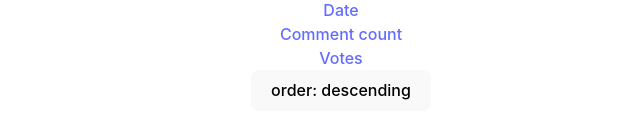
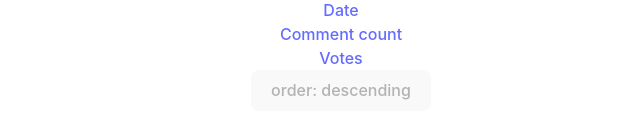
Before and after one commit to rob-Lehane/nc-news, a React (Vite) app in the folder nc-news/: page /articles in a window 1280 px wide. Shown: the part 392-530 px from the top of the page, without its empty margins (319-959 px from the left). Built offline with nearby package versions, Linux system fonts and the light colour scheme; no server answers.

Commit message:
disabled asc/desc button when there are no sort_by filters

```diff
--- a/nc-news/src/components/ArticlesList.jsx
+++ b/nc-news/src/components/ArticlesList.jsx
@@ -8,10 +8,14 @@ function ArticlesList (topic, sort_by) {
     const [articles, setArticles] = useState([])
     const [topics, setTopics] = useState([])
     const [order, setOrder] = useState('asc')
-    const [view, setView] = useState('')
     const location = useLocation();
     const navigate = useNavigate();
     let currentTopic = ""
+    let buttonEnabled = true
+
+    if (!(location.search.includes('&order') || location.search.includes('topic'))) {
+        buttonEnabled = false;
+    }
 
 
     function toggleOrder() {
@@ -76,7 +80,9 @@ function getTopicValue(){
                     <li><Link to = {`/articles?topic=${currentTopic}&sort_by=votes`}>Votes</Link></li>
                     </>
                 )}
-                <button onClick = {toggleOrder}>order: {order === 'asc' ? 'desc' : 'asc'}ending</button>
+                <button
+                onClick = {toggleOrder}
+                disabled = {buttonEnabled === false}>order: {order === 'asc' ? 'desc' : 'asc'}ending</button>
             </ul>
             <div className = 'scrolling_articles_list'>
                 <ul className = 'articles_list'>
--- a/nc-news/src/components/CommentsCard.jsx
+++ b/nc-news/src/components/CommentsCard.jsx
@@ -1,12 +1,15 @@
 import './css/CommentsCard.css'
+import { useState } from 'react'
 
 function CommentsCard({id, author, created, body, votes}) {
+    const [isAuthor, setIsAuthor] = useState(false)
     return (
         <section className = 'comment_card'>
             <p className = 'author'>{author}</p>
             <p className = 'comment_body'>{body}</p>
             <p className = 'created'><b>Created:</b> {created}</p>
             <p className = 'votes'><b>Votes:</b> {votes}</p>
+            <p className = 'delete_comment'><button id="delete_comment_button">🗑️ Delete comment</button></p>
         </section>
     )
 }
--- a/nc-news/src/utils/api.js
+++ b/nc-news/src/utils/api.js
@@ -45,3 +45,10 @@ export const getTopics = () => {
         return res.data.topics;
     })
 }
+
+export const deleteComment = (comment_id) => {
+    return newsApi.delete(`/comments/${comment_id}`).then((res)=> {
+        console.log(res.status)
+        return res.status;
+    })
+}
```
